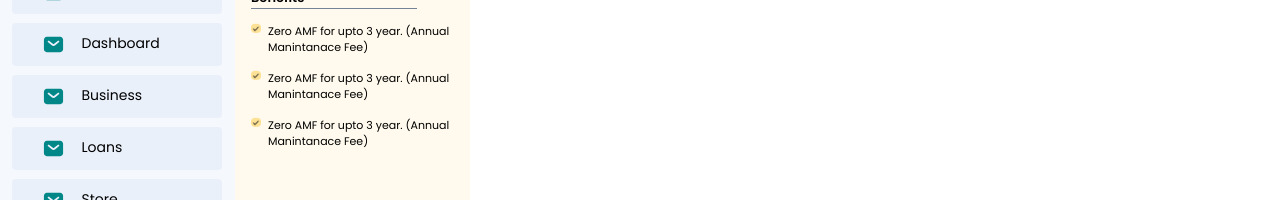
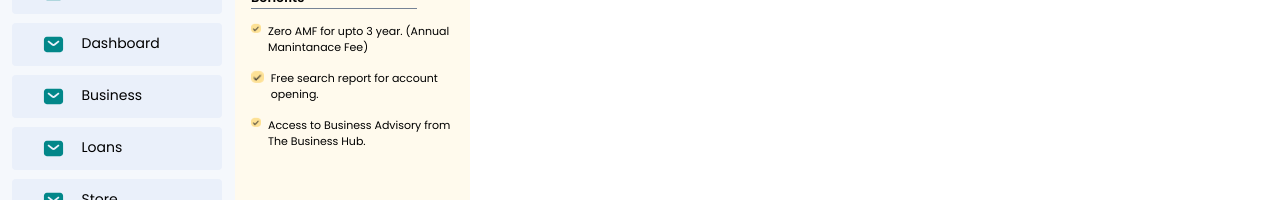
Before and after one commit to Emmanuel-Ingwe/businesshub-bank, a Next.js app: page / in a window 1280 px wide. Shown: the part 128-328 px from the top of the page. Built offline with nearby package versions, Linux system fonts and the light colour scheme; a web font is replaced by a local one.

Commit message:
Subbody-objects:

```diff
--- a/components/Landing/Subbody/Benefits/index.tsx
+++ b/components/Landing/Subbody/Benefits/index.tsx
@@ -32,7 +32,7 @@ const Benefits = (props: Props) => {
                     src="/Images/check.png"
                 />
             </div>
-            <p className="text-[11px] pl-[7px]">Zero AMF for upto 3 year. (Annual Manintanace Fee)</p>
+            <p className="text-[11px] pl-[7px]">Free search report for account opening.</p>
         </div>
         <div className="flex mt-[14px]">
             <div className="">
@@ -43,7 +43,7 @@ const Benefits = (props: Props) => {
                     src="/Images/check.png"
                 />
             </div>
-            <p className="text-[11px] pl-[7px]">Zero AMF for upto 3 year. (Annual Manintanace Fee)</p>
+            <p className="text-[11px] pl-[7px]">Access to Business Advisory from The Business Hub.</p>
         </div>
       </div>
     </section>
--- a/components/Landing/Subbody/index.tsx
+++ b/components/Landing/Subbody/index.tsx
@@ -4,11 +4,36 @@ import Benefits from './Benefits'
 type Props = {}
 
 const index = (props: Props) => {
+    type data = {
+		iconsrc: "string"
+	}
+
+	const data = [
+    {
+      title: "Basic Business support",
+		},
+    {
+      title: "Custom Business support",
+		},
+    {
+      title: "View Status",
+		},
+	  ];
+
   return (
     <>
-        <section className="grid grid-cols-2 gap-3">
+        <section className="grid grid-cols-2 gap-1">
             <Benefits />
-            <div>index</div>
+            <>
+                <section className="flex flex-col items-center m-[49px]">
+                    <div className="">
+
+                    </div>
+                    <div className="">
+
+                    </div>
+                </section>
+            </>
         </section>
     </>
   )
```
